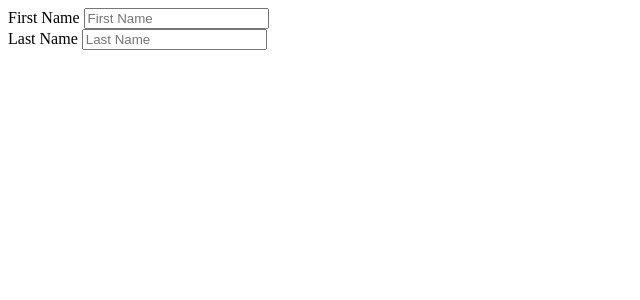
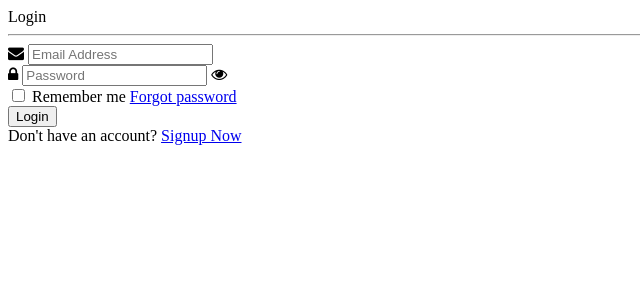
Before and after one commit to asimalizamurani/Eproject_Works, a PHP site: page /login.php in a window 1280 px wide. Shown: the top 300 px of the page, without its empty margins (0-640 px from the left). Run offline with PHP 8.4, Linux system fonts and the light colour scheme.

Commit message:
Today i added the login form and added some functionality and I enabled the user to login if he has account but still i am facing some issues on this

```diff
--- a/login.php
+++ b/login.php
@@ -1,20 +1,123 @@
+<?php
+session_start();
+?>
 <!DOCTYPE html>
 <html lang="en">
+
 <head>
-    <meta charset="UTF-8">
-    <meta name="viewport" content="width=device-width, initial-scale=1.0">
-    <title>Document</title>
+  <meta charset="UTF-8">
+  <meta name="viewport" content="width=device-width, initial-scale=1.0">
+  <title>Login</title>
+  <link rel="stylesheet" href="css/style1.css">
+  <link rel="stylesheet" href="https://cdnjs.cloudflare.com/ajax/libs/font-awesome/4.7.0/css/font-awesome.min.css">
 </head>
+
 <body>
-<form action="register.php" method="post">
-        <div class="form-fields">
-            <label for="fname">First Name</label>
-            <input type="text" name="fname" placeholder="First Name">
-        </div>
-        <div class="form-fields">
-            <label for="lname">Last Name</label>
-            <input type="text" name="lname" placeholder="Last Name">
-        </div>
+  <div class="container">
+    <div class="form-box box">
+
+      <?php
+      include "dbcon.php";
+
+      if (isset($_POST['login'])) {
+
+        $email = $_POST['email'];
+        $pass = $_POST['password'];
+
+        $sql = "select * from users where email='$email'";
+
+        $res = mysqli_query($connection, $sql);
+
+        if (mysqli_num_rows($res) > 0) {
+
+          $row = mysqli_fetch_assoc($res);
+
+          $password = $row['password'];
+
+          $decrypt = password_verify($pass, $password);
+
+
+          if ($decrypt) {
+            $_SESSION['id'] = $row['id'];
+            $_SESSION['username'] = $row['username'];
+            header("location: viewpage.html");
+
+
+          } else {
+            echo "<div class='message'>
+                    <p>Wrong Password</p>
+                    </div><br>";
+
+            echo "<a href='login.php'><button class='btn'>Go Back</button></a>";
+          }
+
+        } else {
+          echo "<div class='message'>
+                    <p>Wrong Email or Password</p>
+                    </div><br>";
+
+          echo "<a href='login.php'><button class='btn'>Go Back</button></a>";
+
+        }
+
+
+      } else {
+
+
+        ?>
+
+        <header>Login</header>
+        <hr>
+        <form action="viewpage.html" method="POST">
+
+          <div class="form-box">
+
+
+            <div class="input-container">
+              <i class="fa fa-envelope icon"></i>
+              <input class="input-field" type="email" placeholder="Email Address" name="email">
+            </div>
+
+            <div class="input-container">
+              <i class="fa fa-lock icon"></i>
+              <input class="input-field password" type="password" placeholder="Password" name="password">
+              <i class="fa fa-eye toggle icon"></i>
+            </div>
+
+            <div class="remember">
+              <input type="checkbox" class="check" name="remember_me">
+              <label for="remember">Remember me</label>
+              <span><a href="forgot.php">Forgot password</a></span>
+            </div>
+
+          </div>
+
+
+
+          <input type="submit" name="login" id="submit" value="Login" class="button">
+
+          <div class="links">
+            Don't have an account? <a href="register.php">Signup Now</a>
+          </div>
+
         </form>
+      </div>
+      <?php
+      }
+      ?>
+  </div>
+  <script>
+    const toggle = document.querySelector(".toggle"),
+      input = document.querySelector(".password");
+    toggle.addEventListener("click", () => {
+      if (input.type === "password") {
+        input.type = "text";
+        toggle.classList.replace("fa-eye-slash", "fa-eye");
+      } else {
+        input.type = "password";
+      }
+    })
+  </script>
 </body>
+
 </html>
--- a/register.php
+++ b/register.php
@@ -25,7 +25,7 @@ if ($_SERVER["REQUEST_METHOD"] == "POST") {
     if ($connection->query($sql) === TRUE) {
         echo "New record created successfully";
         // Redirect to a success page or do something else
-        header("Location: view_cards.php");
+        header("Location: viewpage.html");
     } else {
         echo "Error: " . $sql . "<br>" . $connection->error;
     }
--- a/view_cards.php
+++ b/viewpage.html
@@ -7,5 +7,10 @@
 </head>
 <body>
     <h2>Welcome to view page bro let's see what you see.</h2>
+    <!-- Example button for logout -->
+<form action="login.php" method="post">
+    <button type="submit">Logout</button>
+</form>
+
 </body>
 </html>
```
Also changed, not shown: index.html (+7 -5 lines), login.html (added, +20 -0 lines), logout.php (added, +15 -0 lines).
